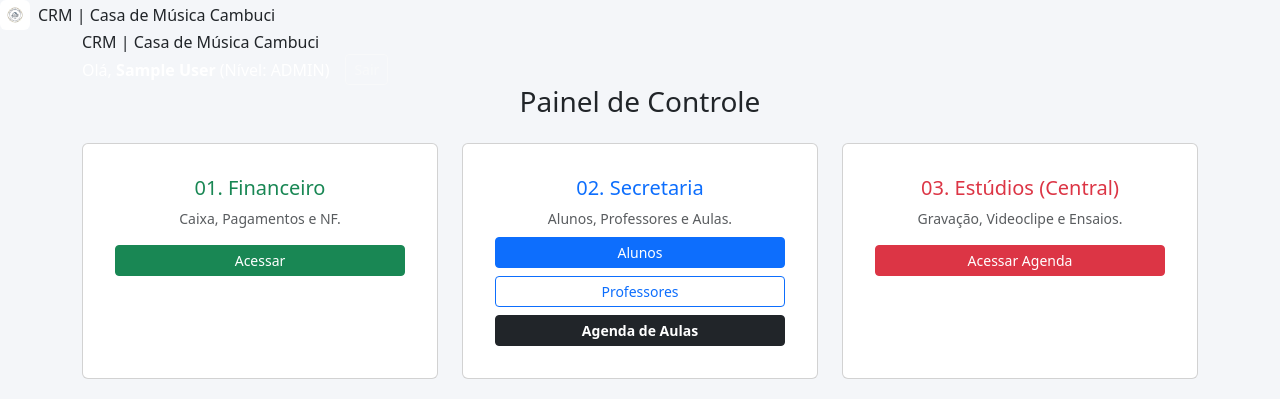
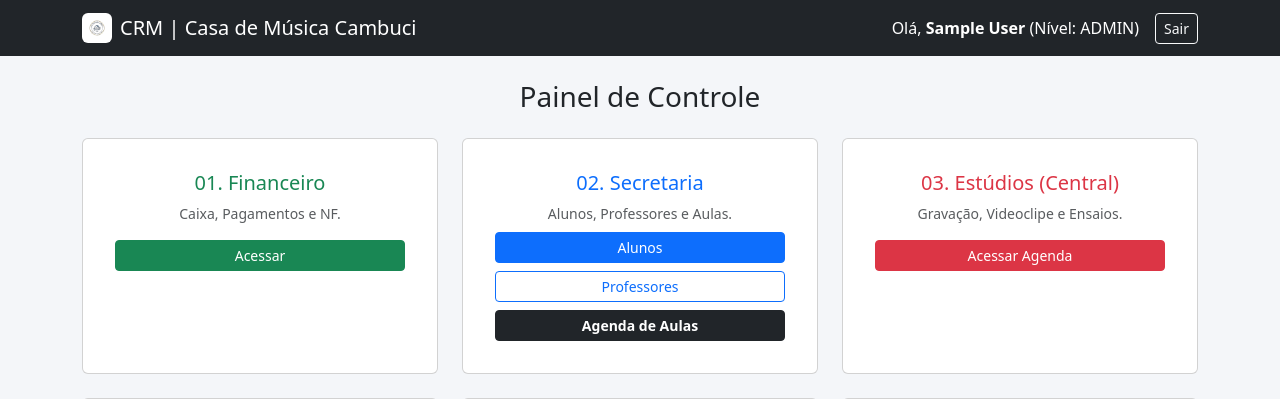
Before and after one commit to Casademusicacambuci/escola_musica, a Flask app: page /dashboard in a window 1280 px wide. Shown: the top 399 px of the page. Run offline with Flask 3, Linux system fonts and the light colour scheme; the visitor is signed in with stand-in values (Sample User, id 1).

Commit message:
Refactor navbar structure in dashboard.html

```diff
--- a/templates/dashboard.html
+++ b/templates/dashboard.html
@@ -16,12 +16,12 @@
 </head>
 <body>
 
-    <a class="navbar-brand d-flex align-items-center" href="/dashboard">
-    <img src="{{ url_for('static', filename='logo.png') }}" alt="Logo" height="30" class="me-2 rounded bg-white p-1">
-    <span>CRM | Casa de Música Cambuci</span>
-</a>
+    <nav class="navbar navbar-expand-lg navbar-dark mb-4">
         <div class="container">
-            <a class="navbar-brand" href="#">CRM | Casa de Música Cambuci</a>
+            <a class="navbar-brand d-flex align-items-center" href="/dashboard">
+                <img src="{{ url_for('static', filename='logo.png') }}" alt="Logo" height="30" class="me-2 rounded bg-white p-1">
+                <span>CRM | Casa de Música Cambuci</span>
+            </a>
             <div class="d-flex text-white align-items-center">
                 <span class="me-3 d-none d-md-block">Olá, <strong>{{ nome }}</strong> (Nível: {{ role | upper }})</span>
                 <a href="/logout" class="btn btn-outline-light btn-sm">Sair</a>
```
